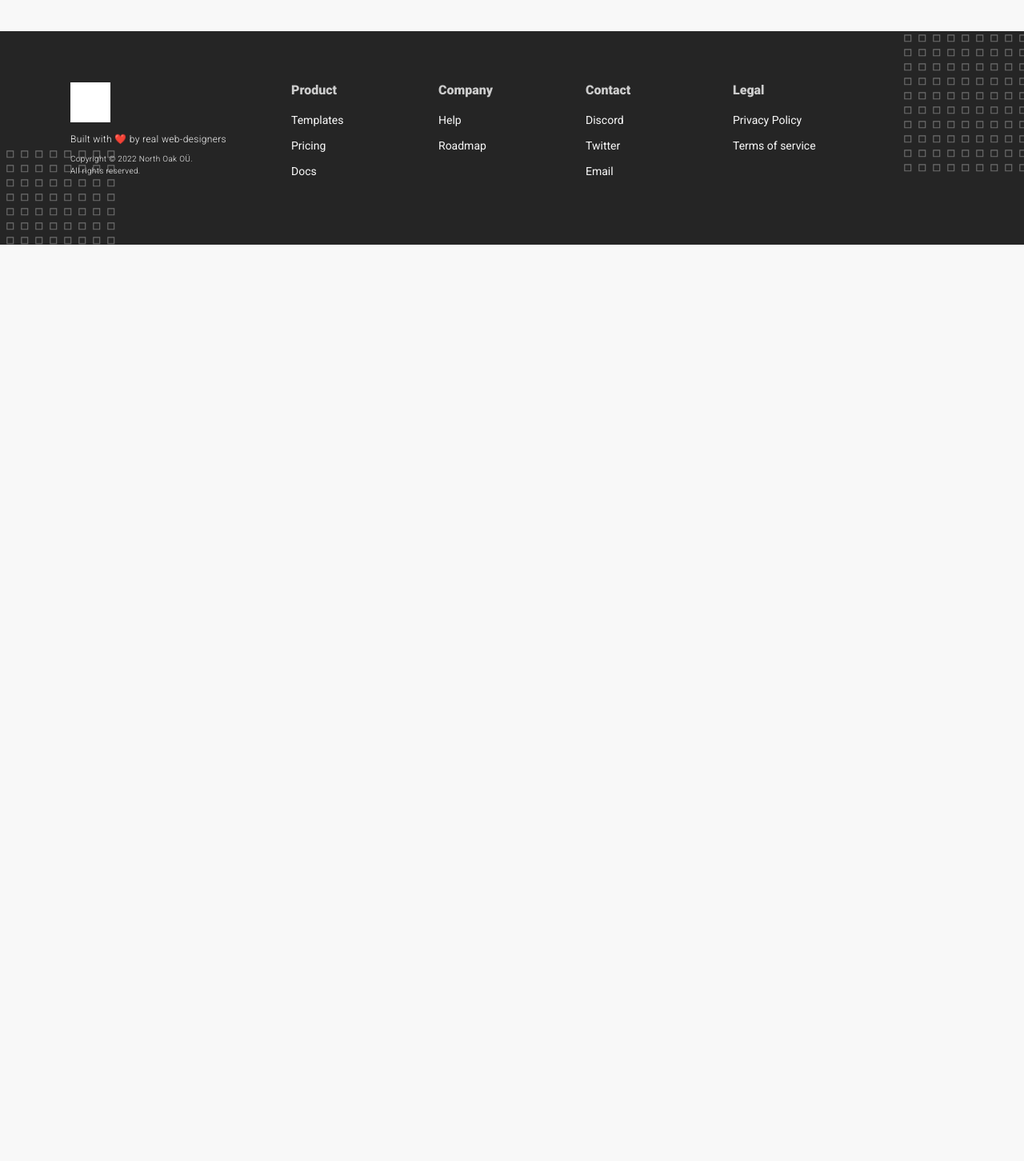
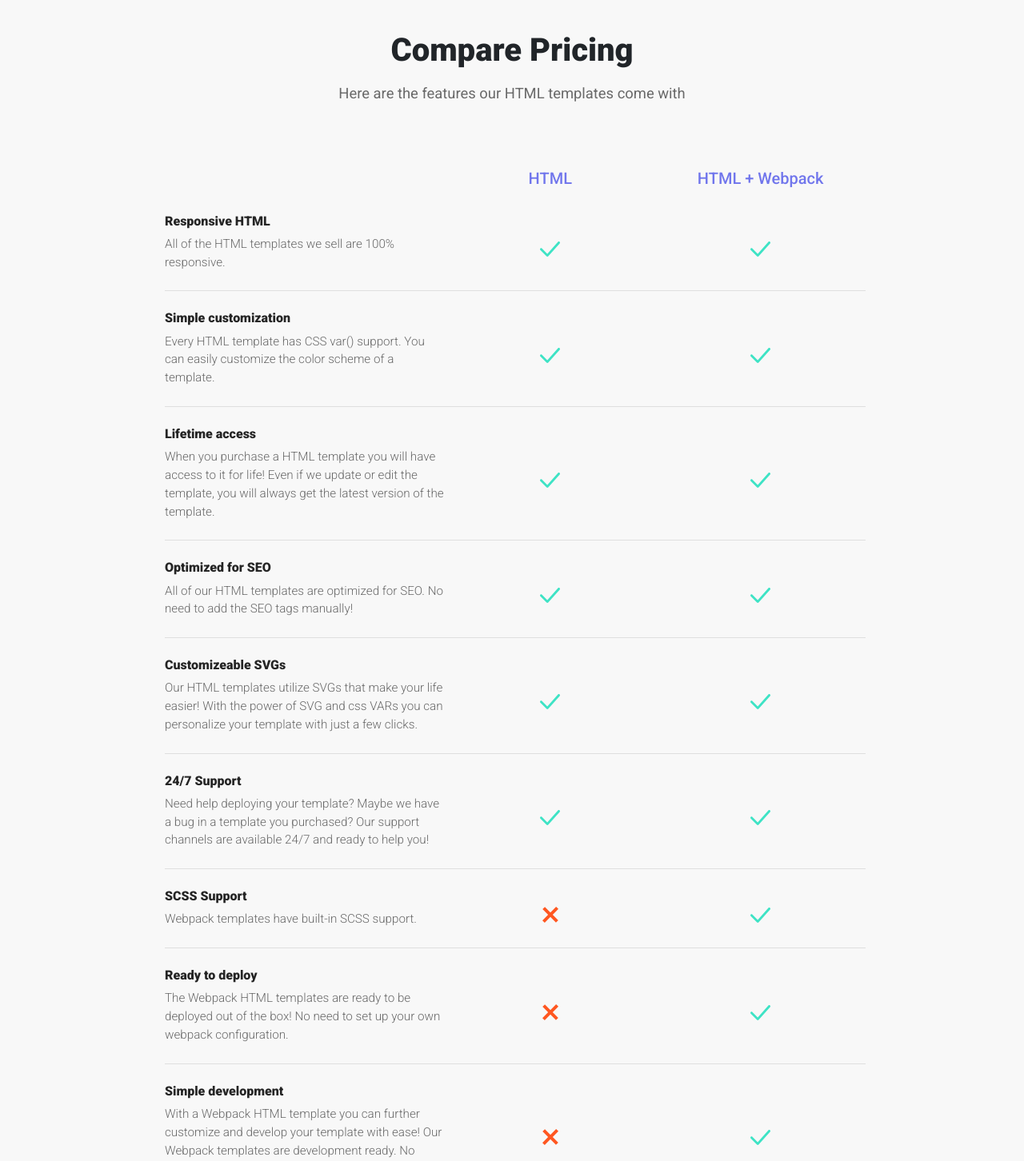
Before and after one commit to rrttalv/ezylanding-template-portal, a Next.js app: page /pricing in a window 1280 px wide. Shown: the part 1060-2512 px from the top of the page at 80% size. Before the commit the page ends 1366 px from the top, so only its background shows below. Built offline with nearby package versions, Linux system fonts and the light colour scheme; grey boxes are pictures that could not be loaded.

Commit message:
finish pricing page

```diff
--- /dev/null
+++ b/components/PageCTA/index.js
@@ -0,0 +1,29 @@
+import Link from 'next/link'
+import React from 'react'
+
+const PageCTA = props => {
+
+  const { title } = props
+
+  return (
+    <div className="page-cta">
+      <div className="page-cta_body">
+        <h3>{title}</h3>
+        <div className="page-cta_body_buttons">
+          <Link href={'https://twitter.com/ezylanding'}>
+            <a className="contact-btn twitter" target={'_blank'} title="Link to the official EzyLanding Twitter account">
+              DM on Twitter
+            </a>
+          </Link>
+          <Link href={'http://localhost:3000/'}>
+            <a className="contact-btn discord" target={'_blank'} title="Link to the official EzyLanding Twitter account">
+              Join Discord
+            </a>
+          </Link>
+        </div>
+      </div>
+    </div>
+  )
+}
+
+export default PageCTA
--- a/pages/pricing/index.js
+++ b/pages/pricing/index.js
@@ -1,6 +1,9 @@
 import Link from 'next/link'
 import { useState } from 'react'
 import Layout from '../../components/Layout'
+import CircleCheck from '../../assets/check.svg'
+import Close from '../../assets/close.svg'
+import PageCTA from '../../components/PageCTA'
 
 const Pricing = () => {
 
@@ -55,6 +58,63 @@ const Pricing = () => {
     }
   })
 
+  const [features] = useState([
+    {
+      title: 'Responsive HTML',
+      description: 'All of the HTML templates we sell are 100% responsive.',
+      raw: true,
+      webpack: true
+    },
+    {
+      title: 'Simple customization',
+      description: 'Every HTML template has CSS var() support. You can easily customize the color scheme of a template.',
+      raw: true,
+      webpack: true
+    },
+    {
+      title: 'Lifetime access',
+      description: 'When you purchase a HTML template you will have access to it for life! Even if we update or edit the template, you will always get the latest version of the template.',
+      raw: true,
+      webpack: true
+    },
+    {
+      title: 'Optimized for SEO',
+      description: 'All of our HTML templates are optimized for SEO. No need to add the SEO tags manually!',
+      raw: true,
+      webpack: true
+    },
+    {
+      title: 'Customizeable SVGs',
+      description: 'Our HTML templates utilize SVGs that make your life easier! With the power of SVG and css VARs you can personalize your template with just a few clicks.',
+      raw: true,
+      webpack: true
+    },
+    {
+      title: '24/7 Support',
+      description: 'Need help deploying your template? Maybe we have a bug in a template you purchased? Our support channels are available 24/7 and ready to help you!',
+      raw: true,
+      webpack: true
+    },
+    {
+      title: 'SCSS Support',
+      description: 'Webpack templates have built-in SCSS support.',
+      raw: false,
+      webpack: true
+    },
+    {
+      title: 'Ready to deploy',
+      description: 'The Webpack HTML templates are ready to be deployed out of the box! No need to set up your own webpack configuration.',
+      raw: false,
+      webpack: true
+    },
+    {
+      title: 'Simple development',
+      description: `With a Webpack HTML template you can further customize and develop your template with ease! Our Webpack templates are development ready. No configuration needed!`,
+      raw: false,
+      webpack: true
+    }
+  ])
+
   const getPricingCard = (type, wrapperClass) => {
     const { price, title, className, features, href, linkTitle, linkText } = prices[type]
     return (
@@ -90,6 +150,51 @@ const Pricing = () => {
     )
   }
 
+  const getPricingComparison = () => {
+    return (
+      <div className='comparison'>
+        <div className='comparison_wrapper'>
+          <div className='comparison_header comparison-row'>
+            <div className='comparison-row_left' />
+            <div className='comparison-row_title-wrapper'>
+              <h3 className='comparison-row_title'>
+                HTML
+              </h3>
+            </div>
+            <div className='comparison-row_title-wrapper'>
+              <h3 className='comparison-row_title'>
+                HTML + Webpack
+              </h3>
+            </div>
+          </div>
+          {
+            features.map(feature => {
+              const { title, description, raw, webpack } = feature
+              return (
+                <div key={title} className='comparison_feature comparison-row'>
+                  <div className='comparison_feature_wrapper'>
+                    <div className='comparison_feature_intro'>
+                      <h5 className='comparison_feature_heading'>{title}</h5>
+                      <p className='comparison_feature_subheading'>
+                        {description}
+                      </p>
+                    </div>
+                    <div className='comparison_feature_supported'>
+                      {raw ? <CircleCheck className='check'/> : <Close className='cross'/>}
+                    </div>
+                    <div className='comparison_feature_supported'>
+                      {webpack ? <CircleCheck className='check'/> : <Close className='cross'/>}
+                    </div>
+                  </div>
+                </div>
+              )
+            })
+          }
+        </div>
+      </div>
+    )
+  }
+
   return (
     <Layout>
       <div className='landing-section container-fluid first-section section pricing-section'>
@@ -106,6 +211,18 @@ const Pricing = () => {
           </div>
         </div>
       </div>
+      <div className='landing-section container-fluid section comparison-section'>
+        <div className='section-text-wrapper center'>
+          <h1 className="title text-dark">
+            Compare Pricing
+          </h1>
+          <p className='subtitle text-gray'>
+            Here are the features our HTML templates come with
+          </p>
+        </div>
+        {getPricingComparison()}
+        <PageCTA title={"Have a feature request?"} />
+      </div>
     </Layout>
   )
 
--- a/scss/_help.scss
+++ b/scss/_help.scss
@@ -4,7 +4,9 @@
 
 .faq-section {
   margin: 5rem 0;
-  margin-bottom: 8rem;
+  .page-cta {
+    margin: 10rem auto;
+  }
 }
 
 .faq-cards {
@@ -81,52 +83,6 @@
   }
 }
 
-.faq-end {
-  &_body {
-    box-shadow: 0px 3px 3px 2px rgba(0,0,0,0.08);
-    display: flex;
-    padding: 2rem 1.5rem;
-    background: var(--main);
-    border-radius: 8px;
-    align-items: center;
-    h3 {
-      font-size: 1.25rem;
-      font-weight: 800;
-      color: var(--white);
-      margin-bottom: 0;
-      width: fit-content;
-    }
-    &_buttons {
-      margin-left: 1rem;
-      width: 100%;
-      flex: 1;
-      display: flex;
-      flex-direction: row;
-      justify-content: flex-end;
-      .contact-btn {
-        margin: 0.5rem 0;
-        width: fit-content;
-        text-align: center;
-        background: var(--white);
-        padding: 0.5rem 1rem;
-        border-radius: 4px;
-        font-weight: 500;
-        box-shadow: 0px 2px 3px 2px rgba(0,0,0,0.095);
-      }
-      .contact-btn.discord {
-        color: var(--purple);
-        margin-left: 0.5rem;
-      }
-      .contact-btn.twitter {
-        color: rgba(var(--blue-rgb), 1);
-        margin-left: 0.5rem;
-      }
-    }
-  }
-  max-width: 1000px;
-  margin: 5rem auto;
-}
-
 @media screen and (max-width: 991px) {
   .faq-cards {
     .faq-card-row {
@@ -143,23 +99,6 @@
   }
 }
 
-@media screen and (max-width: 768px) {
-  .faq-end {
-    &_body {
-      flex-wrap: wrap;
-      h3 {
-        width: 100%;
-        text-align: center;
-      }
-      &_buttons {
-        justify-content: center;
-        margin-top: 0.5rem;
-        width: 100%;
-      }
-    }
-  }
-}
-
 .help-section {
   .title.text-main {
     margin: 0;
--- a/scss/_pricing.scss
+++ b/scss/_pricing.scss
@@ -86,3 +86,75 @@
     }
   }
 }
+
+.comparison-section {
+  .page-cta {
+    margin: 10rem auto;
+  }
+}
+
+.comparison {
+  overflow-y: auto;
+  &_wrapper {
+    margin: 5rem auto;
+    margin-bottom: 0;
+    min-width: 600px;
+    max-width: 900px;
+    overflow-y: auto;
+    padding-left: 1rem;
+    padding-right: 0.5rem;
+  }
+  &-row {
+    display: flex;
+
+    margin-bottom: 1rem;
+    &_left {
+      width: 40%;
+    }
+    &_title-wrapper {
+      width: 30%;
+    }
+    &_title {
+      text-align: center;
+      font-size: 1.25rem;
+      color: var(--main);
+    }
+  }
+  &_feature {
+    &_wrapper {
+      display: flex;
+      width: 100%;
+      padding-bottom: 0.5rem;
+      border-bottom: 1px solid rgba(0,0,0,0.1);
+      padding-top: 0.5rem;
+    }
+    &_heading {
+      font-size: 1rem;
+      font-weight: 800;
+    }
+    &_subheading {
+      font-size: 0.95rem;
+      font-weight: 300;
+      color: var(--dim-gray);
+    }
+    &_intro {
+      width: 40%;
+    }
+    &_supported {
+      width: 30%;
+      display: flex;
+      align-items: center;
+      justify-content: center;
+      .check {
+        width: 25px;
+        height: 25px;
+        fill: var(--secondary);
+      }
+      .cross {
+        fill: var(--orange-red);
+        width: 20px;
+        height: 20px;
+      }
+    }
+  }
+}
--- a/scss/_varia.scss
+++ b/scss/_varia.scss
@@ -243,3 +243,66 @@
     }
   }
 }
+
+.page-cta {
+  &_body {
+    box-shadow: 0px 3px 3px 2px rgba(0,0,0,0.08);
+    display: flex;
+    padding: 2rem 1.5rem;
+    background: var(--main);
+    border-radius: 8px;
+    align-items: center;
+    h3 {
+      font-size: 1.25rem;
+      font-weight: 800;
+      color: var(--white);
+      margin-bottom: 0;
+      width: fit-content;
+    }
+    &_buttons {
+      margin-left: 1rem;
+      width: 100%;
+      flex: 1;
+      display: flex;
+      flex-direction: row;
+      justify-content: flex-end;
+      .contact-btn {
+        margin: 0.5rem 0;
+        width: fit-content;
+        text-align: center;
+        background: var(--white);
+        padding: 0.5rem 1rem;
+        border-radius: 4px;
+        font-weight: 500;
+        box-shadow: 0px 2px 3px 2px rgba(0,0,0,0.095);
+      }
+      .contact-btn.discord {
+        color: var(--purple);
+        margin-left: 0.5rem;
+      }
+      .contact-btn.twitter {
+        color: rgba(var(--blue-rgb), 1);
+        margin-left: 0.5rem;
+      }
+    }
+  }
+  max-width: 1000px;
+  margin: 5rem auto;
+}
+
+@media screen and (max-width: 768px) {
+  .page-cta {
+    &_body {
+      flex-wrap: wrap;
+      h3 {
+        width: 100%;
+        text-align: center;
+      }
+      &_buttons {
+        justify-content: center;
+        margin-top: 0.75rem;
+        width: 100%;
+      }
+    }
+  }
+}
```
Also changed, not shown: pages/help/index.js (+2 -17 lines), assets/check-circle.svg (added), assets/check.svg (added).
